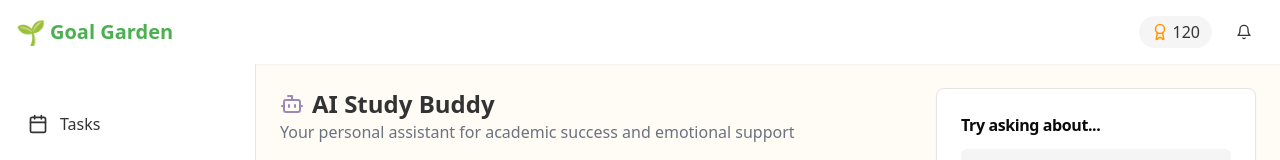
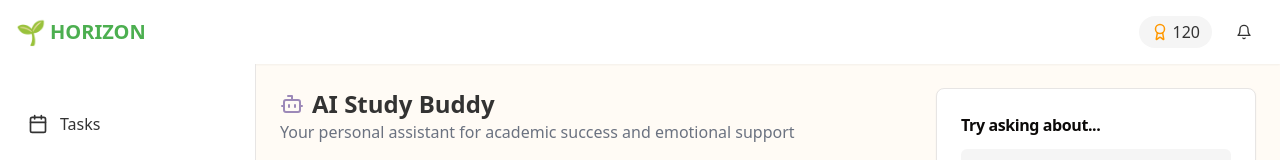
Before and after one commit to DiveshK007/goal-garden-adventure, a React (Vite) app: page /chat in a window 1280 px wide. Shown: the top 160 px of the page. Built offline with nearby package versions, Linux system fonts and the light colour scheme.

Commit message:
Rename app to HORIZON
Rename the app name from Goal Garden to HORIZON.

```diff
--- a/index.html
+++ b/index.html
@@ -1,13 +1,14 @@
+
 <!DOCTYPE html>
 <html lang="en">
   <head>
     <meta charset="UTF-8" />
     <meta name="viewport" content="width=device-width, initial-scale=1.0" />
-    <title>goal-garden-adventure</title>
+    <title>HORIZON</title>
     <meta name="description" content="Lovable Generated Project" />
     <meta name="author" content="Lovable" />
 
-    <meta property="og:title" content="Lovable Generated Project" />
+    <meta property="og:title" content="HORIZON" />
     <meta property="og:description" content="Lovable Generated Project" />
     <meta property="og:type" content="website" />
     <meta property="og:image" content="https://lovable.dev/opengraph-image-p98pqg.png" />
--- a/src/components/layout/MainLayout.tsx
+++ b/src/components/layout/MainLayout.tsx
@@ -63,7 +63,7 @@ export default function MainLayout({ children }: { children: React.ReactNode })
             transition={{ duration: 0.5 }}
           >
             <span className="flex items-center text-xl font-bold text-garden-green">
-              <span className="text-2xl mr-1">🌱</span> Goal Garden
+              <span className="text-2xl mr-1">🌱</span> HORIZON
             </span>
           </motion.div>
         </div>
```
